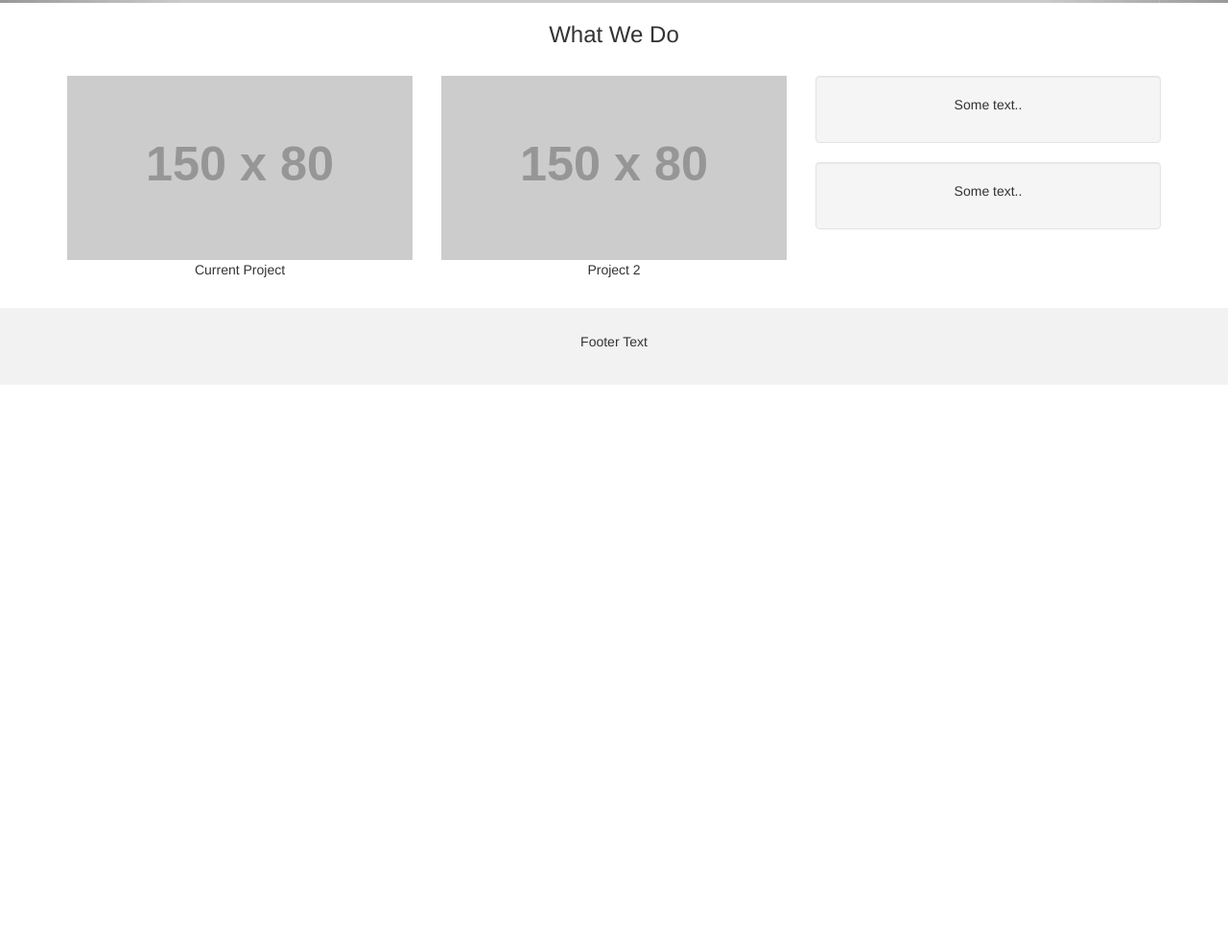
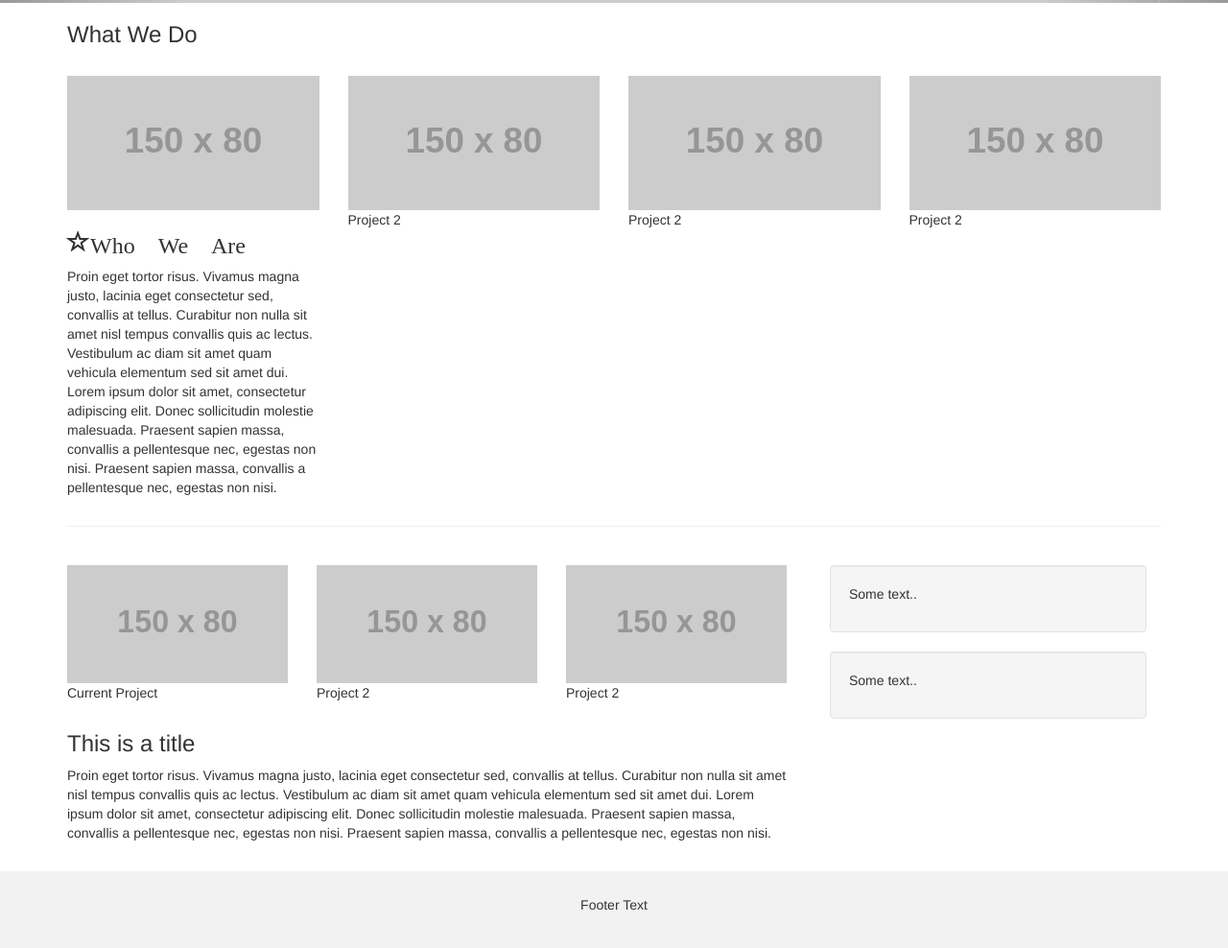
Before and after one commit to KnigtsOfRoundTable/theDragon, a plain HTML site: page index.html in a window 1280 px wide. Shown: the part 476-1464 px from the top of the page at 96% size. Before the commit the page ends 877 px from the top, so only its background shows below. Drawn offline with nearby package versions, Linux system fonts and the light colour scheme; placeholder pictures from the web are drawn by us.

Commit message:
Grid added to Kyle's section

```diff
--- a/index.html
+++ b/index.html
@@ -97,18 +97,58 @@
     </a>
 </div>
 
-<div class="container text-center">
+
+<!--KYLE'S Section of Grid and Columns-->
+<div class="container">
   <h3>What We Do</h3><br>
   <div class="row">
-    <div class="col-sm-4">
+    <div class="col-sm-12 col-md-3">
       <img src="https://placehold.it/150x80?text=IMAGE" class="img-responsive" style="width:100%" alt="Image">
-      <p>Current Project</p>
+      <h3><span class="glyphicon glyphicon-star-empty"><span>Who We Are</h3>
+      <p>Proin eget tortor risus. Vivamus magna justo, lacinia eget consectetur sed, convallis at tellus. Curabitur non nulla sit amet nisl tempus convallis quis ac lectus. Vestibulum ac diam sit amet quam vehicula elementum sed sit amet dui. Lorem ipsum dolor sit amet, consectetur adipiscing elit. Donec sollicitudin molestie malesuada. Praesent sapien massa, convallis a pellentesque nec, egestas non nisi. Praesent sapien massa, convallis a pellentesque nec, egestas non nisi.</p>
     </div>
-    <div class="col-sm-4">
+    <div class="col-sm-12 col-md-3">
       <img src="https://placehold.it/150x80?text=IMAGE" class="img-responsive" style="width:100%" alt="Image">
       <p>Project 2</p>
     </div>
-    <div class="col-sm-4">
+    <div class="col-sm-12 col-md-3">
+      <img src="https://placehold.it/150x80?text=IMAGE" class="img-responsive" style="width:100%" alt="Image">
+      <p>Project 2</p>
+    </div>
+    <div class="col-sm-12 col-md-3">
+      <img src="https://placehold.it/150x80?text=IMAGE" class="img-responsive" style="width:100%" alt="Image">
+      <p>Project 2</p>
+    </div>
+  </div>
+  <hr>
+</div><br>
+<div class="container">
+  <div class="row">
+    <div class="col-sm-12 col-md-8">
+      <div class="row">
+      <div class="col-sm-12 col-md-4">
+        <img src="https://placehold.it/150x80?text=IMAGE" class="img-responsive" style="width:100%" alt="Image">
+        <p>Current Project</p>
+      </div>
+      <div class="col-sm-12 col-md-4">
+        <img src="https://placehold.it/150x80?text=IMAGE" class="img-responsive" style="width:100%" alt="Image">
+        <p>Project 2</p>
+      </div>
+      <div class="col-sm-12 col-md-4">
+        <img src="https://placehold.it/150x80?text=IMAGE" class="img-responsive" style="width:100%" alt="Image">
+        <p>Project 2</p>
+      </div>
+      </div>
+      <div class="row">
+          <div class="col-sm-12 col-md-12">
+              <h3>This is a title</h3>
+              <p>Proin eget tortor risus. Vivamus magna justo, lacinia eget consectetur sed, convallis at tellus. Curabitur non nulla sit amet nisl tempus convallis quis ac lectus. Vestibulum ac diam sit amet quam vehicula elementum sed sit amet dui. Lorem ipsum dolor sit amet, consectetur adipiscing elit. Donec sollicitudin molestie malesuada. Praesent sapien massa, convallis a pellentesque nec, egestas non nisi. Praesent sapien massa, convallis a pellentesque nec, egestas non nisi.</p>
+          </div>
+      </div>
+    </div>
+
+    <div class="col-sm-12 col-md-4">
+    <div class="col-sm-12 col-md-12">
       <div class="well">
        <p>Some text..</p>
       </div>
@@ -116,8 +156,11 @@
        <p>Some text..</p>
       </div>
     </div>
+    </div>
   </div>
 </div><br>
+<!--END OF KYLE'S SECTION-->
+
 
 <footer class="container-fluid text-center">
   <p>Footer Text</p>
```
